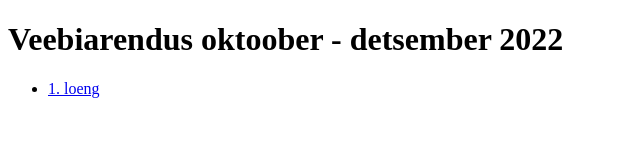
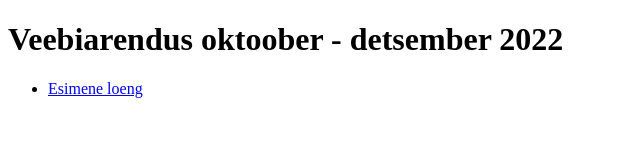
Before and after one commit to veeb2210/veebiarendus2210, a plain HTML site: page index.html in a window 1280 px wide. Shown: the full height of the page, 0-640 px from the left. Drawn offline with Linux system fonts and the light colour scheme.

Commit message:
väike muudatus

```diff
--- a/index.html
+++ b/index.html
@@ -10,7 +10,7 @@
     <h1>Veebiarendus oktoober - detsember 2022</h1>
     <ul>
         <li>
-            <a href="./loeng01/tervitus.html">1. loeng</a>
+            <a href="./loeng01/tervitus.html">Esimene loeng</a>
         </li>
     </ul>
 </body>
```
